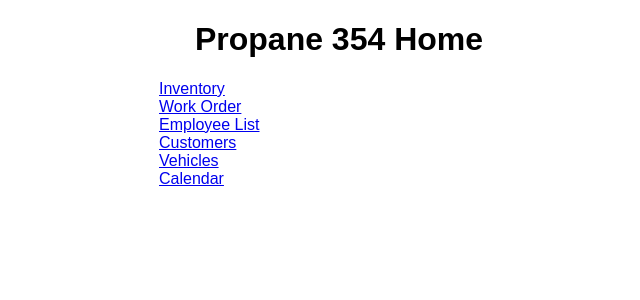
After one commit to BowieGian/Propane-354, a Flask app: page /home in a window 1280 px wide. The commit adds this page. Shown: the top 300 px of the page, without its empty margins (301-941 px from the left). Run offline with Flask 2, Linux system fonts and the light colour scheme.

Commit message:
Added a basic html file for all the pages Started making the home page

```diff
--- a/app.py
+++ b/app.py
@@ -80,7 +80,7 @@ def index():
 
         # find if login exists
         if cursor.execute('SELECT id FROM employee WHERE first_name = ? AND id = ?', (first_name, id,)).fetchone():
-            return "Logged in!"
+            return redirect(url_for('home'))
         else:
             return redirect('/')
 
@@ -88,5 +88,12 @@ def index():
         employees = cursor.execute('SELECT first_name FROM employee').fetchall();
         return render_template('login.html', employees=employees)
 
+@app.route('/home', methods=['GET', 'POST'])
+def home():
+    if request.method == 'POST':
+        return 'Post'
+    else:
+        return render_template('home.html')
+
 if __name__ == "__main__":
     app.run(debug=True)
--- a/static/css/main.css
+++ b/static/css/main.css
@@ -12,7 +12,7 @@ body, html {
     margin-top: 20px;
 }
 
-input, select {
+.button {
     width: 100%;
     padding: 12px 20px;
     margin: 8px 0;
--- /dev/null
+++ b/templates/home.html
@@ -0,0 +1,20 @@
+{% extends 'base.html' %}
+
+{% block head %}
+<title>Propane 354 Home</title>
+{% endblock %}
+
+{% block body %}
+<div class="content">
+    <h1 style="text-align: center">Propane 354 Home</h1>
+
+    <div class="content">
+        <a href="/inventory" class="button">Inventory</a> <br>
+        <a href="/work-order" class="button">Work Order</a> <br>
+        <a href="/employee-list" class="button">Employee List</a> <br>
+        <a href="/customers" class="button">Customers</a> <br>
+        <a href="/vehicles" class="button">Vehicles</a> <br>
+        <a href="/calendar" class="button">Calendar</a> <br>
+    </div>
+</div>
+{% endblock %}
--- a/templates/login.html
+++ b/templates/login.html
@@ -11,15 +11,15 @@
     <div class="form">
         <form action="/" method="POST" style="text-align: center">
             <label for="first_name">First Name:</label> <br>
-            <select name="first_name" id="first_name">
+            <select name="first_name" id="first_name" class="button">
                 <option value="Select">Select</option>
                 {% for employee in employees %}
                     <option value="{{ employee[0] }}">{{ employee[0] }}</option>
                 {% endfor %}
             </select> <br>
             <label for="id">ID:</label>
-            <input type="password" name="id" id="id"> <br>
-            <input type="submit" value="Login">
+            <input type="password" name="id" id="id" class="button"> <br>
+            <input type="submit" value="Login" class="button">
         </form>
     </div>
 </div>
```
Also changed, not shown: templates/calendar.html (added, +11 -0 lines), templates/customers.html (added, +11 -0 lines), templates/employee-list.html (added, +11 -0 lines), templates/inventory.html (added, +11 -0 lines), templates/vehicles.html (added, +11 -0 lines), templates/work-order.html (added, +11 -0 lines).
